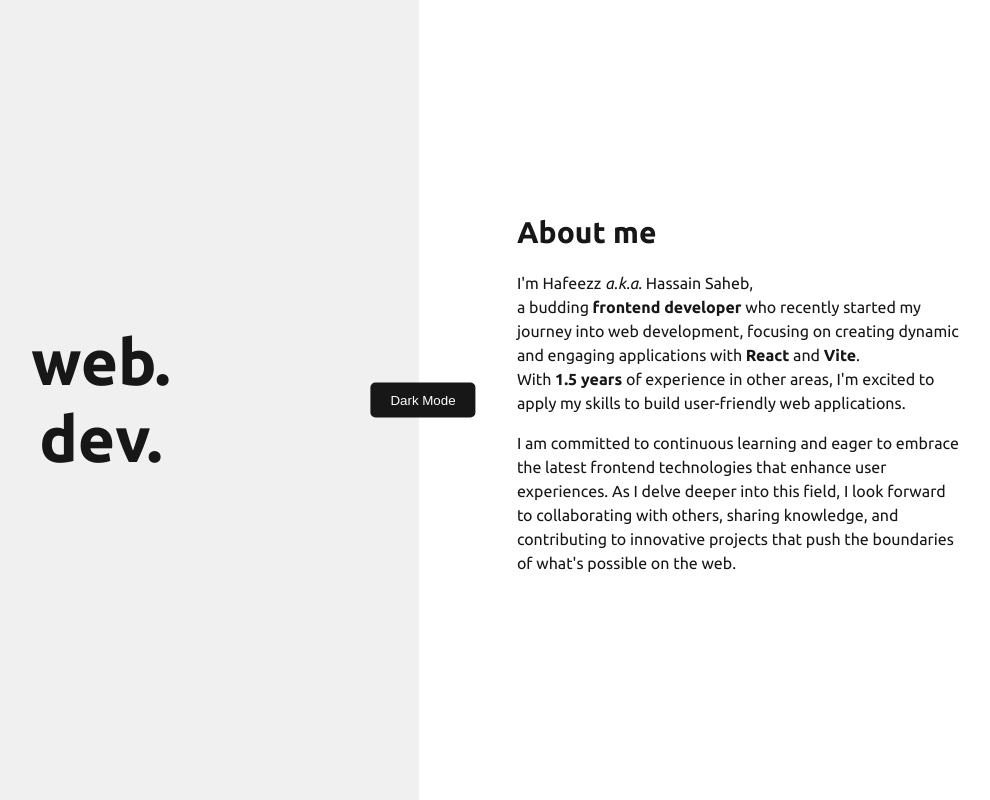
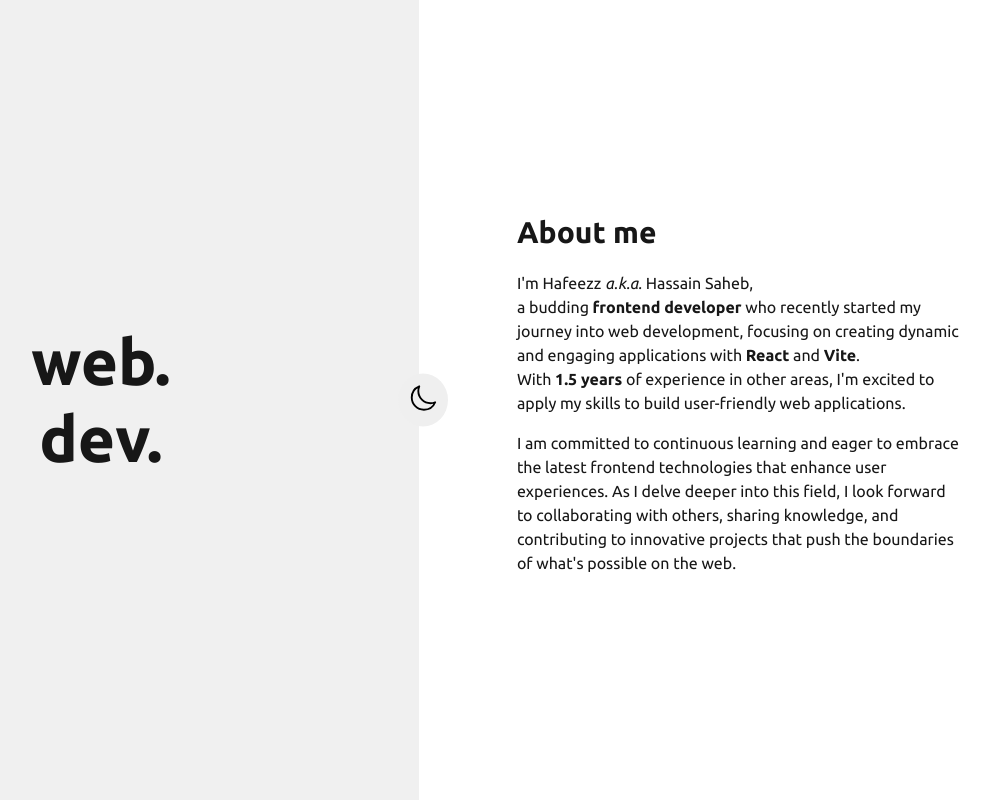
Before and after one commit to hafeezzshs/portfolio, a React (Vite) app: page / in a window 1280 px wide. Shown: the whole page, without its empty margins (217-1207 px from the left). Built offline with nearby package versions, Linux system fonts and the light colour scheme.

Commit message:
add toggle button icons

```diff
--- a/src/App.css
+++ b/src/App.css
@@ -76,12 +76,10 @@
   top: 50%;
   left: 50%;
   transform: translate(-50%, -50%);
-  background-color: var(--foreground);
-  color: var(--background);
   border: none;
-  padding: 10px 20px;
+  padding: 10px;
   cursor: pointer;
-  border-radius: 5px;
+  border-radius: 100%;
   transition: background-color 0.3s ease, color 0.3s ease;
   z-index: 1000;
 }
@@ -89,3 +87,9 @@
 .theme-toggle-btn:hover {
   opacity: 0.8;
 }
+
+.theme-icon {
+  width: 30px;
+  height: 30px;
+  stroke: #000;
+}
--- a/src/App.jsx
+++ b/src/App.jsx
@@ -1,5 +1,7 @@
 import React, { useState, useEffect } from "react";
 import "./App.css";
+import Sun from "./components/Sun";
+import Moon from "./components/Moon";
 
 export default function LandingPage() {
   const storedTheme = localStorage.getItem("theme");
@@ -19,7 +21,7 @@
   return (
     <>
       <button className="theme-toggle-btn" onClick={toggleTheme}>
-        {theme === "light" ? "Dark Mode" : "Light Mode"}
+        {theme === "light" ? <Moon /> : <Sun />}
       </button>
       <div className="landing-container">
         <div className="hero-section">
--- /dev/null
+++ b/src/components/Moon.jsx
@@ -0,0 +1,18 @@
+export default function Moon() {
+  return (
+    <svg
+      xmlns="http://www.w3.org/2000/svg"
+      fill="none"
+      viewBox="0 0 24 24"
+      strokeWidth={1.5}
+      stroke="currentColor"
+      className="theme-icon"
+    >
+      <path
+        strokeLinecap="round"
+        strokeLinejoin="round"
+        d="M21.752 15.002A9.72 9.72 0 0 1 18 15.75c-5.385 0-9.75-4.365-9.75-9.75 0-1.33.266-2.597.748-3.752A9.753 9.753 0 0 0 3 11.25C3 16.635 7.365 21 12.75 21a9.753 9.753 0 0 0 9.002-5.998Z"
+      />
+    </svg>
+  );
+}
--- /dev/null
+++ b/src/components/Sun.jsx
@@ -0,0 +1,18 @@
+export default function Sun() {
+  return (
+    <svg
+      xmlns="http://www.w3.org/2000/svg"
+      fill="none"
+      viewBox="0 0 24 24"
+      strokeWidth={1.5}
+      stroke="currentColor"
+      className="theme-icon"
+    >
+      <path
+        strokeLinecap="round"
+        strokeLinejoin="round"
+        d="M12 3v2.25m6.364.386-1.591 1.591M21 12h-2.25m-.386 6.364-1.591-1.591M12 18.75V21m-4.773-4.227-1.591 1.591M5.25 12H3m4.227-4.773L5.636 5.636M15.75 12a3.75 3.75 0 1 1-7.5 0 3.75 3.75 0 0 1 7.5 0Z"
+      />
+    </svg>
+  );
+}
```
